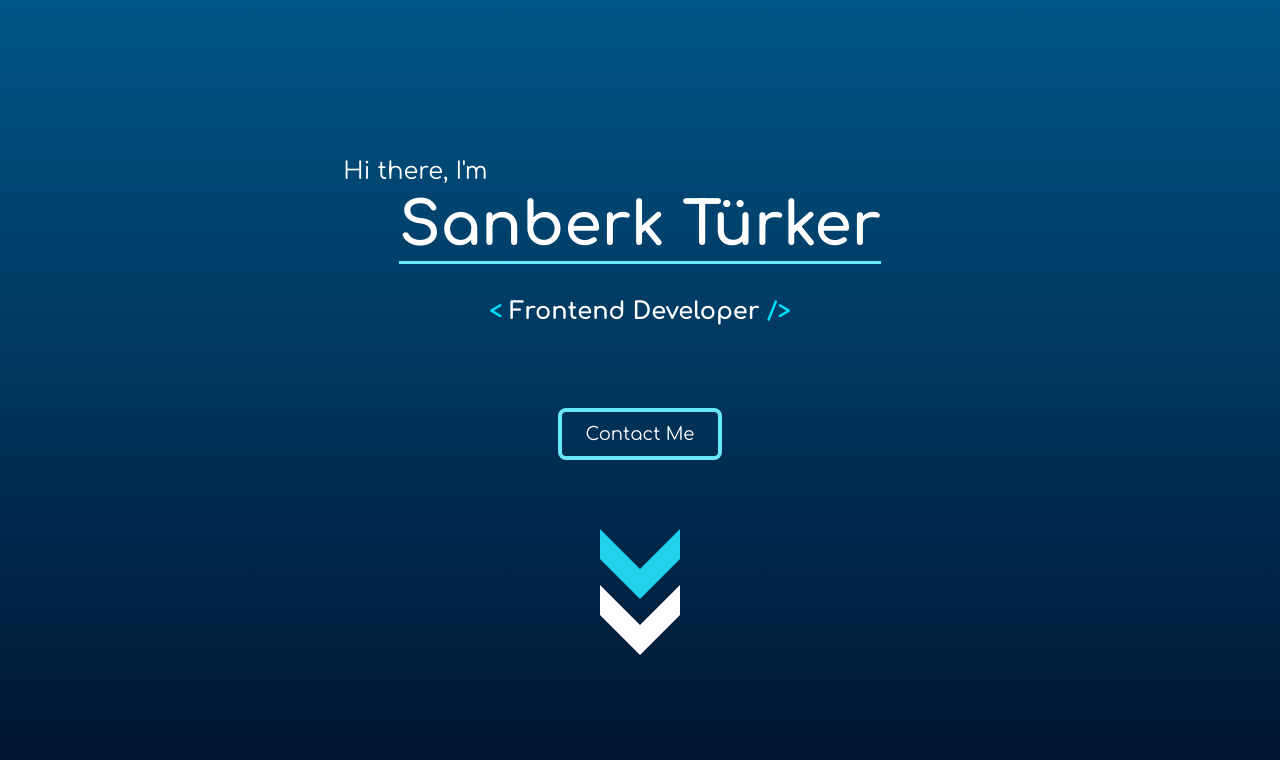
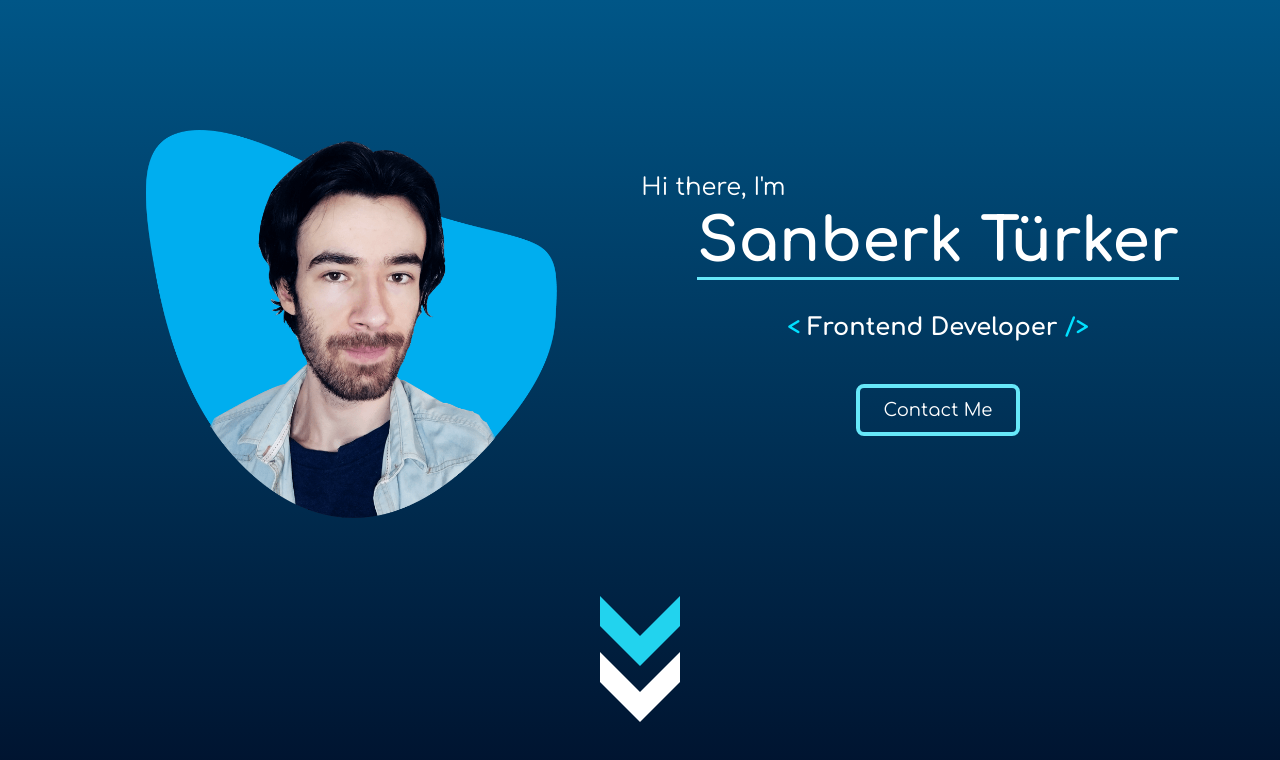
Before and after one commit to sanberkHax/sanberk.dev, a Next.js app: page / in a window 1280 px wide. Shown: the top 760 px of the page. Built offline with nearby package versions, Linux system fonts and the light colour scheme.

Commit message:
Update hero with photo

```diff
--- /dev/null
+++ b/src/components/Arrows.tsx
@@ -0,0 +1,10 @@
+import Arrow from '@/assets/arrow.svg';
+
+export const Arrows = () => {
+  return (
+    <div className="relative h-36 w-full p-14 mt-10 xl:p-4">
+      <Arrow className="w-14 sm:w-20 fill-white absolute top-8 sm:top-14 left-1/2 -translate-x-1/2 rotate-90 -translate-y-1/2" />
+      <Arrow className="w-14 sm:w-20 fill-cyan-400 absolute top-0 left-1/2 -translate-x-1/2 rotate-90 -translate-y-1/2" />
+    </div>
+  );
+};
--- a/src/components/Hero.tsx
+++ b/src/components/Hero.tsx
@@ -1,37 +1,22 @@
-import Arrow from '@/assets/arrow.svg';
+import Image from 'next/image';
 import { Button } from './Button';
-import { Typography } from './Typography';
+import { HeroHeadings } from './HeroHeadings';
 
 export const Hero = () => {
   return (
-    <section className="flex flex-col justify-around items-center gap-20 smgap-24">
-      <div className="relative text-white flex flex-col gap-4 sm:gap-10 justify-center items-center">
-        <Typography
-          variant="body"
-          className="absolute left-1/4 sm:-left-14 -top-10 animate-slideReveal"
-        >
-          {`Hi there, I'm`}
-        </Typography>
-        <Typography
-          variant="h1"
-          underline
-          bold
-          className="text-sm md:text-6xl animate-slideReveal delay-400"
-        >
-          {` Sanberk Türker`}
-        </Typography>
-        <Typography variant="body" bold className="animate-slideReveal">
-          <span className="text-[#00E0FF]">{'< '}</span>
-          Frontend Developer
-          <span className="text-[#00E0FF]">{' />'}</span>
-        </Typography>
-      </div>
-      <Button variant="md" className="animate-slideReveal">
-        Contact Me
-      </Button>
-      <div className="relative h-10 w-full mt-6 ">
-        <Arrow className="w-14 sm:w-20 fill-white absolute top-8 sm:top-14 left-1/2 -translate-x-1/2 rotate-90 -translate-y-1/2" />
-        <Arrow className="w-14 sm:w-20 fill-cyan-400 absolute top-0 left-1/2 -translate-x-1/2 rotate-90 -translate-y-1/2" />
+    <section className="flex justify-center  items-center flex-col lg:flex-row gap-10 sm:gap-4 xl:gap-24">
+      <Image
+        src="/portfolioImage.png"
+        width={900}
+        height={900}
+        alt="Sanberk's photo"
+        className="w-[300px] sm:w-[400px] md:w-[500px]"
+      />
+      <div className="flex flex-col justify-around items-center gap-10">
+        <HeroHeadings />
+        <Button variant="md" className="animate-slideReveal">
+          Contact Me
+        </Button>
       </div>
     </section>
   );
--- /dev/null
+++ b/src/components/HeroHeadings.tsx
@@ -0,0 +1,27 @@
+import { Typography } from './Typography';
+
+export const HeroHeadings = () => {
+  return (
+    <div className="relative text-white flex flex-col gap-4 sm:gap-10 justify-center items-center">
+      <Typography
+        variant="body"
+        className="absolute left-1/4 sm:-left-14 -top-10 animate-slideReveal"
+      >
+        {`Hi there, I'm`}
+      </Typography>
+      <Typography
+        variant="h1"
+        underline
+        bold
+        className="text-sm md:text-6xl animate-slideReveal delay-400"
+      >
+        {` Sanberk Türker`}
+      </Typography>
+      <Typography variant="body" bold className="animate-slideReveal">
+        <span className="text-[#00E0FF]">{'< '}</span>
+        Frontend Developer
+        <span className="text-[#00E0FF]">{' />'}</span>
+      </Typography>
+    </div>
+  );
+};
--- a/src/pages/index.tsx
+++ b/src/pages/index.tsx
@@ -1,3 +1,4 @@
+import { Arrows } from '@/components/Arrows';
 import { Hero } from '@/components/Hero';
 import Head from 'next/head';
 
@@ -10,8 +11,9 @@ export default function Home() {
         <meta name="viewport" content="width=device-width, initial-scale=1" />
         <link rel="icon" href="/favicon.ico" />
       </Head>
-      <main className="bg-gradient-to-b from-[#005687] to-[#00112C] h-screen flex flex-col justify-center w-full p-2 sm:p-24 gap-10 items-center">
+      <main className="bg-gradient-to-b from-[#005687] to-[#00112C] h-screen flex flex-col justify-center w-full p-2 xl:p-24 gap-10 items-center">
         <Hero />
+        <Arrows />
       </main>
     </>
   );
```
Also changed, not shown: public/portfolioImage.png (added).
